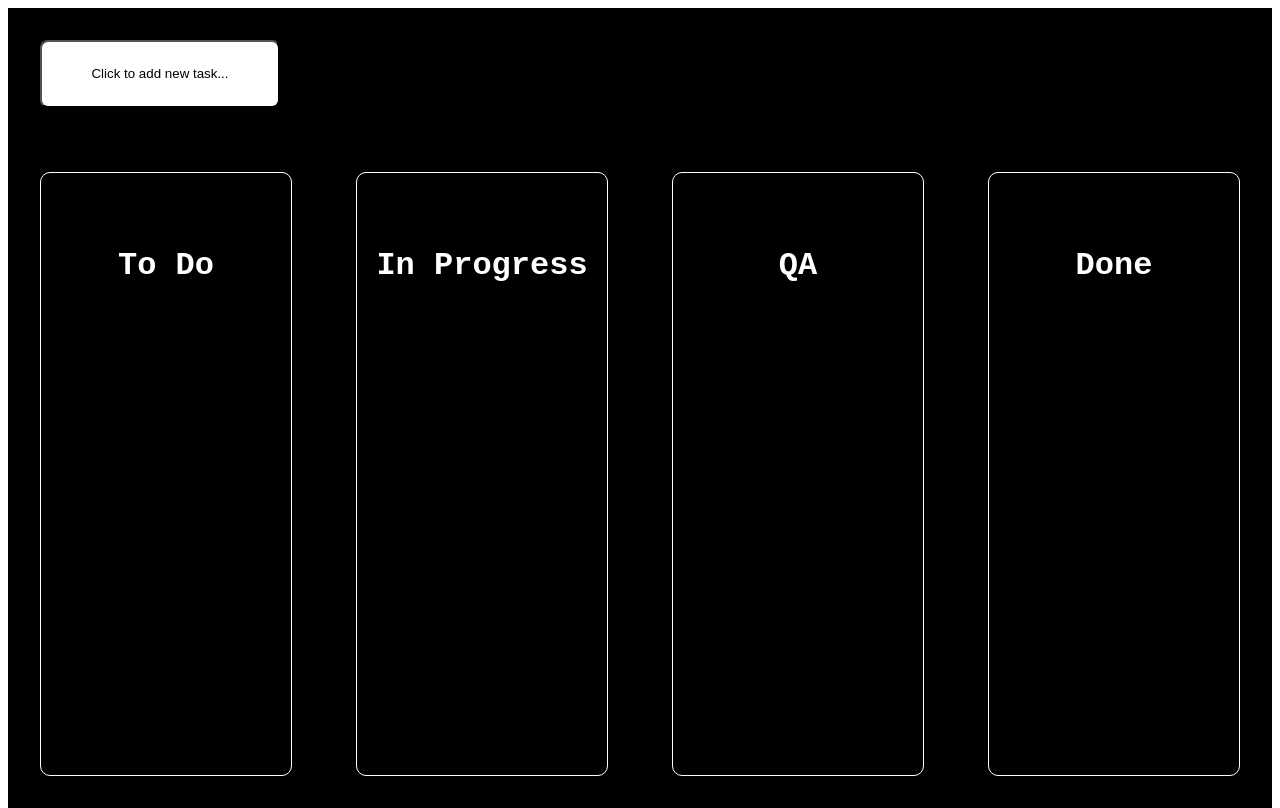
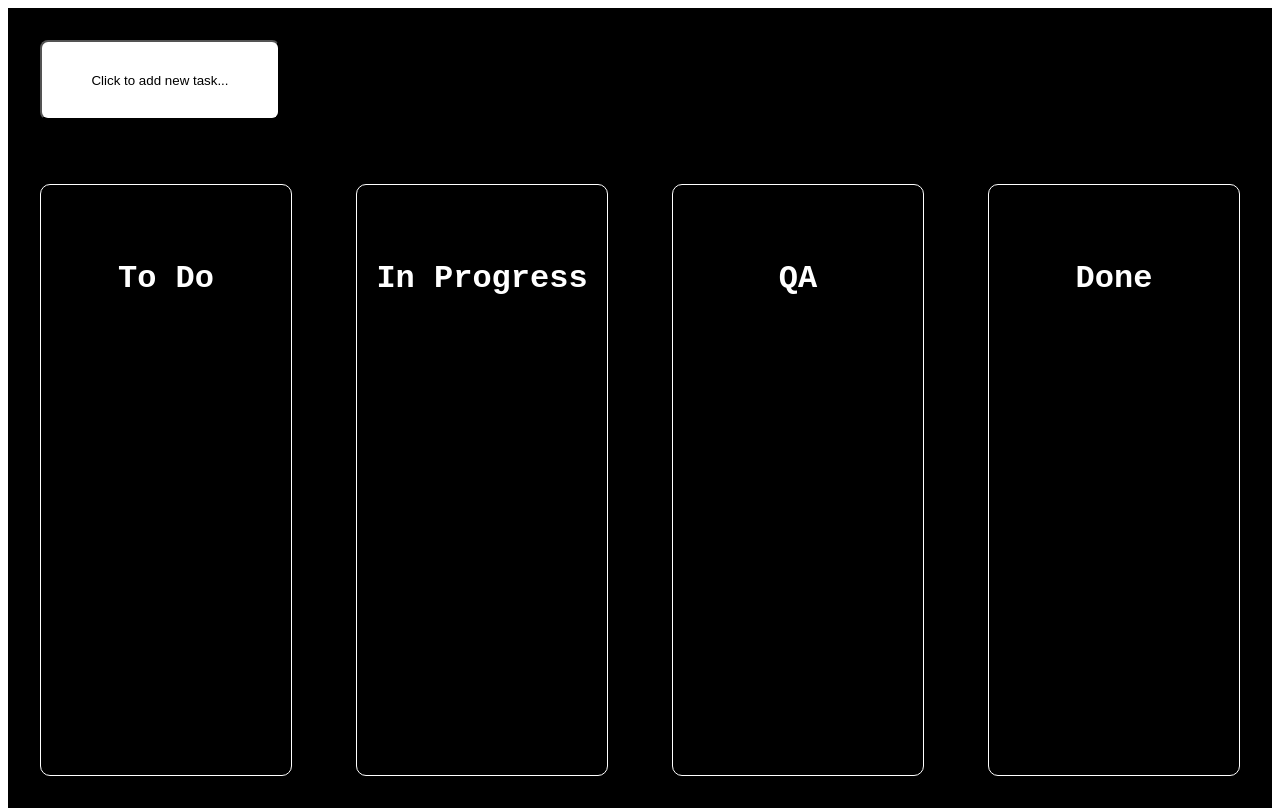
Before and after one commit to jevines/agile-board, a React (Create React App) app: page / in a window 1280 px wide. Built offline with nearby package versions, Linux system fonts and the light colour scheme.

Commit message:
Fixed button height

```diff
--- a/src/screens/dashboard.tsx
+++ b/src/screens/dashboard.tsx
@@ -23,7 +23,7 @@ const CollumnWapper = styled.section`
 `;
 
 const AddCardButton = styled.button`
-  height: 5rem;
+  min-height: 5rem;
   background-color: white;
   border-radius: 0.5rem;
   color: black;
@@ -31,7 +31,7 @@ const AddCardButton = styled.button`
   margin: 2rem;
 `;
 
-const initListState = {
+const initListState: { [key: string]: Task[] } = {
   todo: [],
   inProgress: [],
   qa: [],
```
Also changed, not shown: 2 other files (tests, documents, lock files or other folders).
